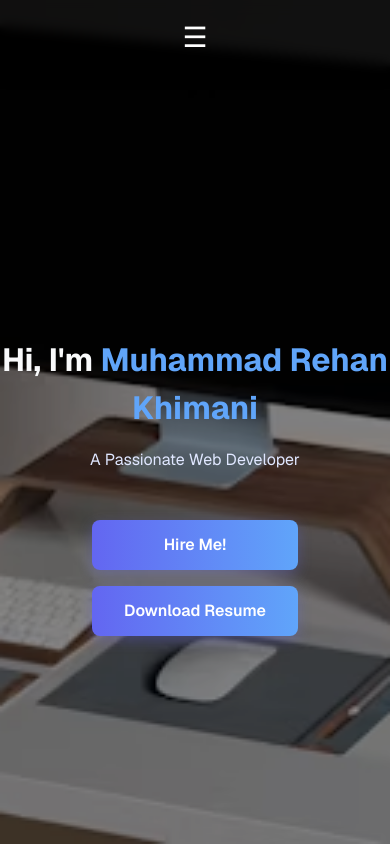
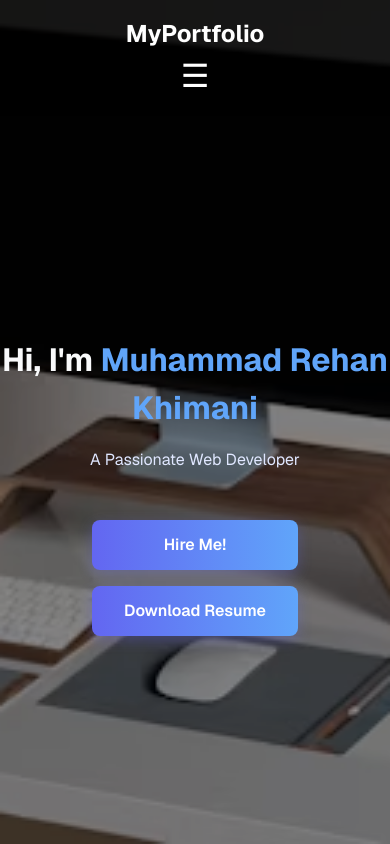
Before and after one commit to rehankhimani/My-React-Portfolio, a Next.js app: page / in a window 390 px wide. Built offline with nearby package versions, Linux system fonts and the light colour scheme.

Commit message:
responsive update

```diff
--- a/src/components/home.tsx
+++ b/src/components/home.tsx
@@ -13,14 +13,19 @@ export default function Home() {
         style={{ backgroundImage: "url('/background2.jpg')" }}
       ></div>
 
-      <nav className="navbar">
+      <nav className={`navbar ${menuOpen ? "white-bg" : ""}`}>
         <div className="navbar-container">
+          <div className="logo">MyPortfolio</div>
+
+          {/* Toggle Button (right side on mobile) */}
           <button
             className="navbar-toggle"
             onClick={() => setMenuOpen(!menuOpen)}
           >
             ☰
           </button>
+
+          {/* Menu List */}
           <ul className={`navbar-list ${menuOpen ? "open" : ""}`}>
             <li><Link href="/">Home</Link></li>
             <li><Link href="/skills">Skills</Link></li>
--- a/src/components/style.css
+++ b/src/components/style.css
@@ -17,27 +17,59 @@
   z-index: -1;
 }
 
-/* === Navbar === */
+/* === Navbar Base === */
 .navbar {
-  background: rgba(0, 0, 0, 0.85);
+  background: rgba(0, 0, 0, 0.8);
+  padding: 1rem 0;
   position: fixed;
   top: 0;
   width: 100%;
-  z-index: 10;
-  padding: 1rem 0;
-  backdrop-filter: blur(6px);
-  box-shadow: 0 2px 12px rgba(0, 0, 0, 0.3);
+  z-index: 1000;
+  transition: background 0.3s ease;
 }
 
+/* White BG when open */
+.navbar.white-bg {
+  background-color: #fff;
+  box-shadow: 0 2px 10px rgba(0, 0, 0, 0.2);
+}
+
+.navbar.white-bg .navbar-list li a {
+  color: #1f2937;
+}
+
+/* Navbar Container */
 .navbar-container {
   max-width: 1280px;
   margin: 0 auto;
   padding: 0 2rem;
   display: flex;
+  align-items: center;
   justify-content: space-between;
-  align-items: center;
 }
 
+/* Logo */
+.logo {
+  font-size: 1.5rem;
+  font-weight: bold;
+  color: #fff;
+}
+
+/* Toggle Button */
+.navbar-toggle {
+  display: none;
+  font-size: 2rem;
+  background: none;
+  border: none;
+  cursor: pointer;
+  color: white;
+}
+
+.navbar.white-bg .navbar-toggle {
+  color: #1f2937;
+}
+
+/* Menu List */
 .navbar-list {
   display: flex;
   gap: 2rem;
@@ -45,26 +77,11 @@
 }
 
 .navbar-list li a {
-  color: #fff;
+  color: white;
   text-decoration: none;
-  font-weight: 500;
   font-size: 1rem;
   transition: color 0.3s ease;
 }
-
-.navbar-list li a:hover {
-  color: #38bdf8;
-}
-
-.navbar-toggle {
-  display: none;
-  font-size: 1.75rem;
-  color: #fff;
-  background: none;
-  border: none;
-  cursor: pointer;
-}
-
 
 /* === Hero Section === */
 .hero-section {
@@ -420,20 +437,32 @@
   }
 
   .navbar-list {
-    flex-direction: column;
-    gap: 1.5rem;
-    background-color: rgba(0, 0, 0, 0.95);
     position: absolute;
     top: 100%;
-    left: 0;
-    width: 100%;
-    padding: 1.5rem 0;
-    display: none; /* Hide initially */
+    right: 1rem;
+    background: white;
+    flex-direction: column;
+    width: 200px;
+    padding: 1rem;
+    display: none;
+    border-radius: 0.5rem;
+    box-shadow: 0 8px 20px rgba(0, 0, 0, 0.2);
+    opacity: 0;
+    transform: translateY(-10px);
+    transition: all 0.3s ease;
   }
 
   .navbar-list.open {
     display: flex;
+    opacity: 1;
+    transform: translateY(0);
   }
+
+  .navbar-list li a {
+    color: #1f2937;
+    padding: 0.5rem 0;
+  }
+}
   .hero-section {
     padding-top: 8rem; /* Add more space to account for navbar stack */
   }
@@ -451,7 +480,7 @@
   .projects-grid {
     grid-template-columns: 1fr;
   }
-}
+
 
 
 /* Tablets and Large Mobiles (below 768px) */
```
